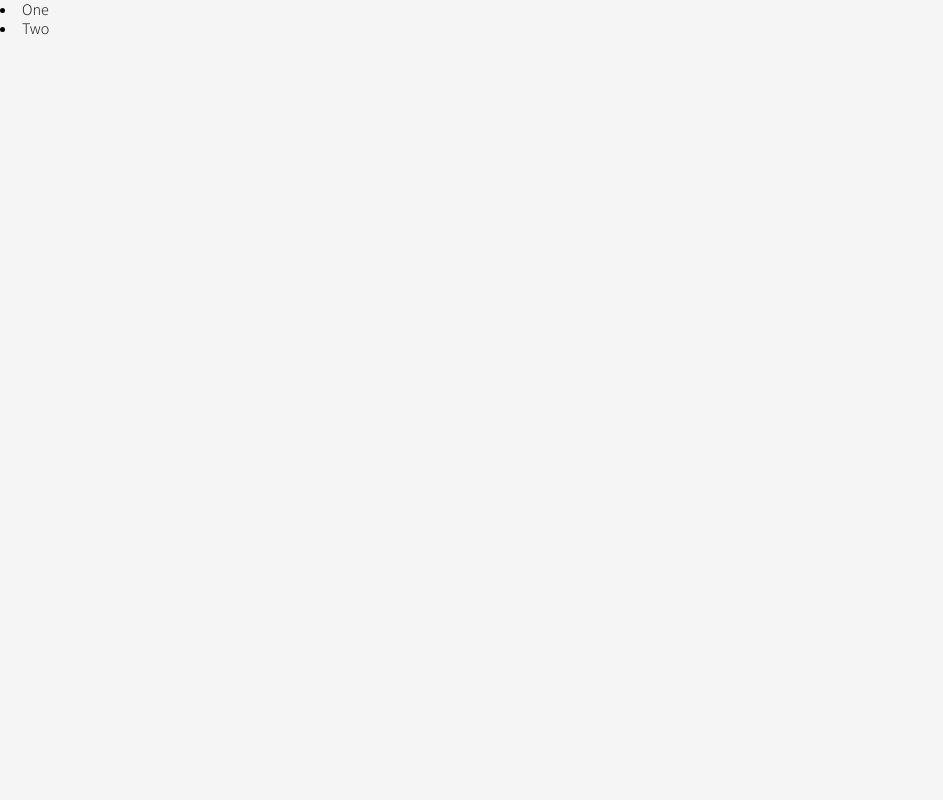
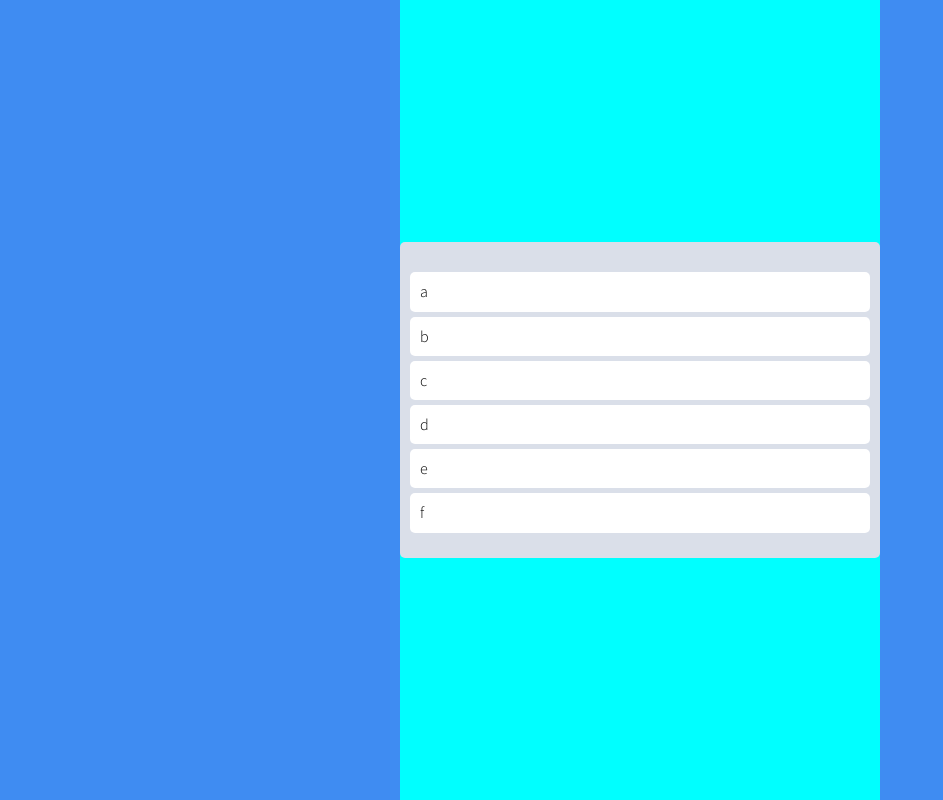
Before and after one commit to Kenjunn0/nomflix, a React (Create React App) app: page / in a window 1280 px wide. Shown: the whole page, without its empty margins (0-943 px from the left). Built offline with nearby package versions, Linux system fonts and the light colour scheme.

Commit message:
dnd part3

```diff
--- a/src/App.tsx
+++ b/src/App.tsx
@@ -58,7 +58,7 @@
   font-weight: 300;
   font-family: 'Source Sans Pro', sans-serif;
   background-color:${(props) => props.theme.bgColor};
-  color:${(props) => props.theme.textColor};
+  color: black;
   line-height: 1.2;
 }
 a {
@@ -67,9 +67,43 @@
 }
 `;
 
+const Wrapper = styled.div`
+  display: flex;
+  max-width: 480px;
+  width: 100%;
+  margin: 0 auto;
+  justify-content: center;
+  align-items: center;
+  height: 100vh;
+  background-color: aqua;
+`
+
 const Box = styled.div`
 
 `
+
+const Boards = styled.div`
+    display: grid;
+    width: 100%;
+    grid-template-columns: repeat(1, 1fr);
+`
+
+const Board = styled.div`
+  padding: 20px 10px;
+  padding-top: 30px;
+  border-radius: 5px;
+  min-height: 200px;
+  background-color:  ${props => props.theme.boardColor};
+`
+
+const Card = styled.div`
+  padding: 10px 10px;
+  border-radius: 5px;
+  margin-bottom: 5px;
+  background-color: ${props => props.theme.cardColor};
+`
+
+const toDos = ["a", "b", "c", "d", "e", "f"];
 
 function App() {
     const onDragEnd = () => {};
@@ -78,33 +112,30 @@
       <Box>
           <GlobalStyle />
           <DragDropContext onDragEnd={onDragEnd}>
-              <Box>
+              <Wrapper>
+                  <Boards>
                       <Droppable droppableId="one">
                           {(provided ) =>
-                          <Box ref={provided.innerRef} {...provided.droppableProps} >
-                             <Draggable draggableId="first" index={0}>
+                              <Board ref={provided.innerRef} {...provided.droppableProps} >
+                                  {toDos.map((toDo, index) => (
+                                      <Draggable draggableId={toDo} index={index}>
                                           {(provided) =>
-                                    <li
+                                              <Card
                                                   ref={provided.innerRef}
                                                   {...provided.draggableProps}
                                                   {...provided.dragHandleProps}
                                               >
-                                        One
-                                    </li>}
+                                                  {toDo}
+                                              </Card>}
                                       </Draggable>
-                              <Draggable draggableId="second" index={1}>
-                                  {(provided) =>
-                                      <li
-                                        ref={provided.innerRef}
-                                          {...provided.draggableProps}
-                                          {...provided.dragHandleProps}
-                                      >
-                                          Two
-                                      </li>}
-                              </Draggable>
-                          </Box>}
+                                      )
+                                  )}
+                                  {provided.placeholder}
+                              </Board>
+                          }
                       </Droppable>
-              </Box>
+                  </Boards>
+              </Wrapper>
           </DragDropContext>
       </Box>
   );
--- a/src/index.tsx
+++ b/src/index.tsx
@@ -3,15 +3,13 @@
 import App from "./App";
 import {RecoilRoot} from "recoil";
 import {ThemeProvider} from "styled-components";
-import {lightTheme} from "./theme";
-
-
+import {darkTheme} from "./theme";
 
 
 ReactDOM.render(
 
       <RecoilRoot>
-          <ThemeProvider theme={lightTheme} >
+          <ThemeProvider theme={darkTheme} >
               <App />
           </ThemeProvider>
       </RecoilRoot>
--- a/src/styled.d.ts
+++ b/src/styled.d.ts
@@ -3,8 +3,8 @@
 // and extend them.
 declare module "styled-components" {
   export interface DefaultTheme {
-    textColor: string;
     bgColor: string;
-    accentColor: string;
+    cardColor: string;
+    boardColor: string;
   }
 }
--- a/src/theme.ts
+++ b/src/theme.ts
@@ -1,13 +1,7 @@
 import { DefaultTheme } from "styled-components";
 
 export const darkTheme: DefaultTheme = {
-  bgColor: "#2f3640",
-  textColor: "#f5f6fa",
-  accentColor: "#9c88ff",
+  bgColor: "#3F8CF2",
+  boardColor: "#DADFE9",
+  cardColor: "white",
 };
-
-export const lightTheme: DefaultTheme = {
-  bgColor: "whitesmoke",
-  textColor: "black",
-  accentColor: "#9c88ff",
-}
```
Lines whose indentation alone changed are shown as unchanged.
